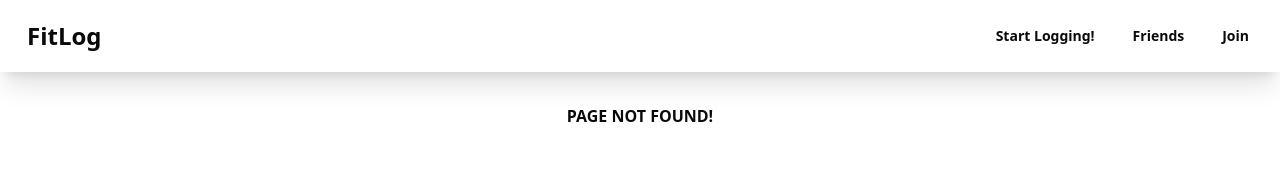
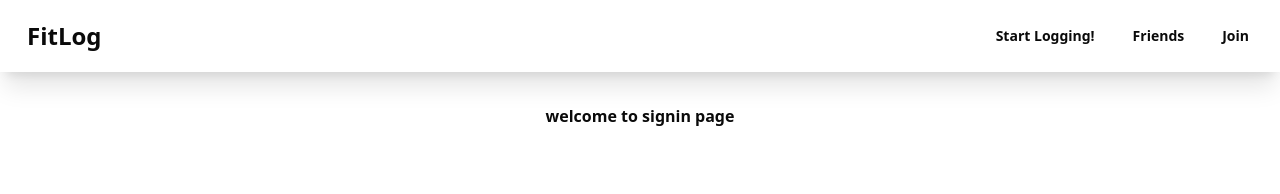
Before and after one commit to tyrucode/fitlog, a Next.js app: page /auth/signup in a window 1280 px wide. Before the commit this address had no page. Shown: the top 194 px of the page. Built offline with nearby package versions, Linux system fonts and the light colour scheme.

Commit message:
feat: enhance layout and add new authentication pages for signup, signin, and email confirmation

```diff
--- /dev/null
+++ b/src/app/auth/confirm/page.tsx
@@ -0,0 +1,9 @@
+import React from 'react'
+
+function page() {
+    return (
+        <div className="items-center justify-items-center min-h-screen p-8 pb-20 gap-16 sm:p-20)]">confirm your email herre</div>
+    )
+}
+
+export default page
--- /dev/null
+++ b/src/app/auth/signin/page.tsx
@@ -0,0 +1,9 @@
+import React from 'react'
+
+function page() {
+    return (
+        <div className="items-center justify-items-center min-h-screen p-8 pb-20 gap-16 sm:p-20)]"><h1>welcome to signin page</h1></div>
+    )
+}
+
+export default page
--- /dev/null
+++ b/src/app/auth/signup/page.tsx
@@ -0,0 +1,11 @@
+import React from 'react'
+
+function page() {
+    return (
+        <div className="items-center justify-items-center min-h-screen p-8 pb-20 gap-16 sm:p-20)]">
+            <h1>welcome to signin page</h1>
+        </div>
+    )
+}
+
+export default page
--- a/src/app/diary/page.tsx
+++ b/src/app/diary/page.tsx
@@ -1,7 +1,7 @@
 
 export default function Page() {
     return (
-        <div>
+        <div className=" items-center justify-items-center min-h-screen p-8 pb-20 gap-16 sm:p-20)]">
             <h1>YOUR STATS</h1>
         </div>
     )
--- a/src/components/Navbar.tsx
+++ b/src/components/Navbar.tsx
@@ -10,7 +10,7 @@ function Navbar() {
                 <ul className="menu menu-horizontal px-1 text-xl">
                     <li><a href="/diary" className="btn btn-ghost ">Start Logging!</a></li>
                     <li><a className="btn btn-ghost">Friends</a></li>
-                    <li><a className="btn btn-ghost">Join</a></li>
+                    <li><a className="btn btn-ghost" href="/auth/signup">Join</a></li>
                 </ul>
 
             </div>
```
